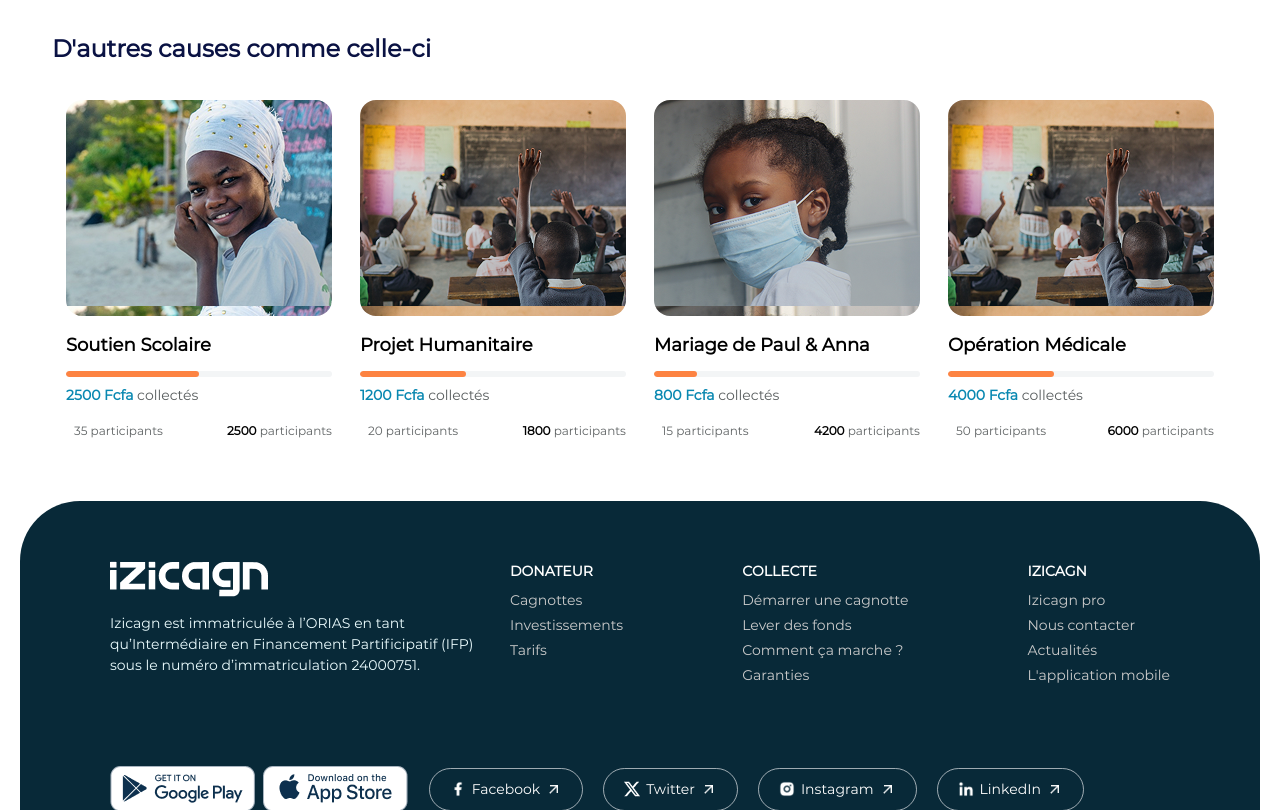
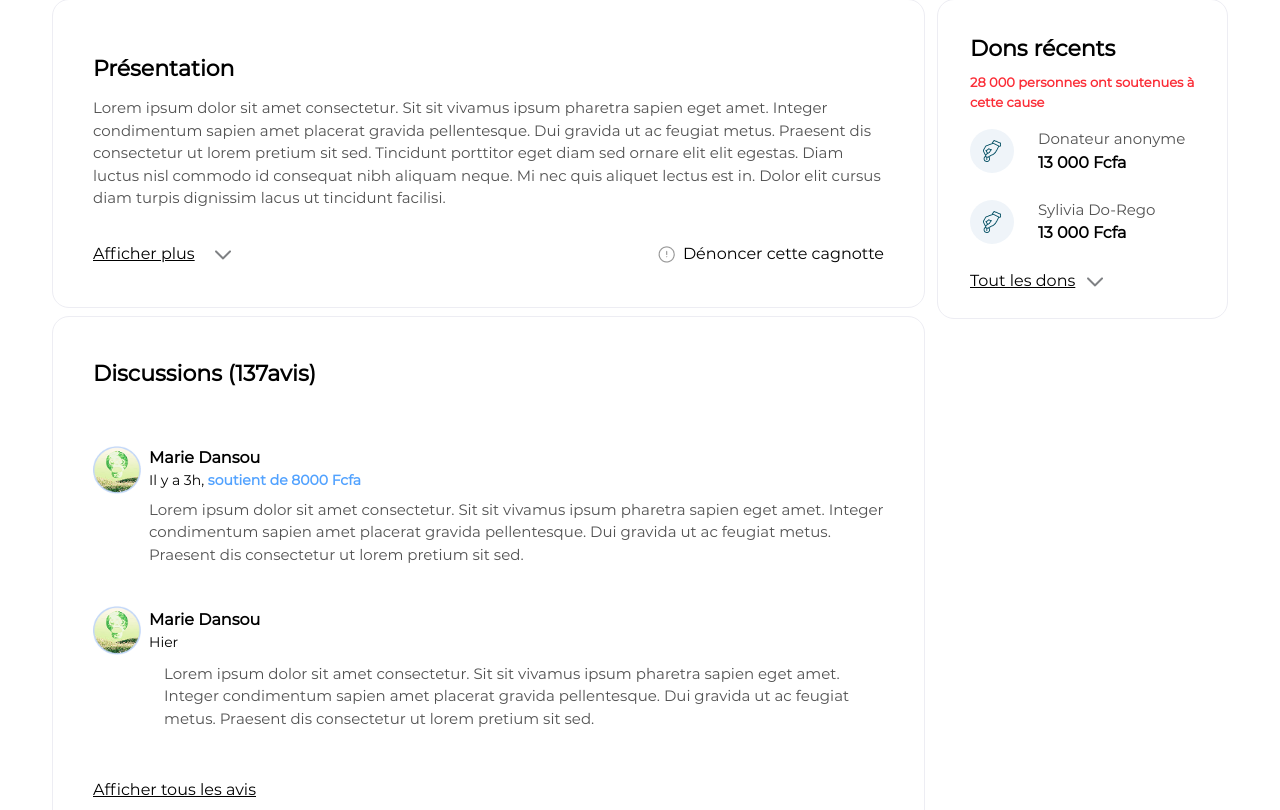
Before and after one commit to NorlanCoder/izicagn-v2, a React (Vite) app: page / in a window 1280 px wide. Shown: the part 830-1640 px from the top of the page. Built offline with nearby package versions, Linux system fonts and the light colour scheme.

Commit message:
DetailsCagnotte complement du code

```diff
--- a/src/pages/DetailsCagnotte.tsx
+++ b/src/pages/DetailsCagnotte.tsx
@@ -10,6 +10,9 @@ import MenuBoard from '../assets/cagnotte/menu-board.png'
 import Footer from '../components/general/footer'
 import UserDeco from '../assets/cagnotte/deco1.png'
 import DonAmmount from '../components/cagnotte/donAmmount'
+import Info from '../assets/cagnotte/info.png'
+import Donation from '../assets/cagnotte/donate.png'
+import Suite from '../assets/cagnotte/ci_chevron-down.png'
 
 const DetailsCagnotte = () => {
 	return (
@@ -117,7 +120,98 @@ const DetailsCagnotte = () => {
 				</div>
 
 				{/* Obed code */}
-				<div></div>
+				<div className='flex flex-col lg:flex-row lg:justify-between lg:gap-y-0 lg:space-x-3 gap-y-2 mb-5'>
+					<div className='flex flex-col space-y-2 xl:w-9/12 lg:w-8/12'>
+						<div className='flex flex-col gap-8 border border-[#EDEDF3] rounded-[17px] p-[40px]'>
+							<div>
+								<h2 className="text-[22px] font-bold my-3">Présentation</h2>
+								<p className='text-[#515151] text-[15px]'>Lorem ipsum dolor sit amet consectetur. Sit sit vivamus ipsum pharetra sapien eget amet.
+									Integer condimentum sapien amet placerat gravida pellentesque. Dui gravida ut ac feugiat
+									metus. Praesent dis consectetur ut lorem pretium sit sed. Tincidunt porttitor eget diam sed
+									ornare elit elit egestas. Diam luctus nisl commodo id consequat nibh aliquam neque. Mi nec
+									quis aliquet lectus est in. Dolor elit cursus diam turpis dignissim lacus ut tincidunt facilisi.
+								</p>
+							</div>
+							<div className='flex items-center justify-between'>
+								<div className='flex items-center gap-4'>
+									<p className=" underline">Afficher plus</p>
+									<a href="#" className=' cursor-pointer'><img src={Suite} alt="" /></a>
+								</div>
+								<div className='flex items-center gap-2'>
+									<a href="#" className=' cursor-pointer'><img src={Info} alt="" /></a>
+									<p>Dénoncer cette cagnotte</p>
+								</div>
+							</div>
+						</div>
+						<div className='border border-[#EDEDF3] rounded-[17px] p-[40px]'>
+							<h2 className='text-[22px] font-bold pb-14'>Discussions (137avis)</h2>
+							<div className='flex flex-col gap-10'>
+								<div className='flex flex-col'>
+									<div className='flex items-start gap-2'>
+										<img src={UserDeco} alt="" className='w-12' />
+										<div className=''>
+											<h3 className='text-[16px] font-bold'>Marie Dansou</h3>
+											<p className=' text-[14px]'>Il y a 3h, <span className=' text-blue-400 font-bold'> soutient de 8000 Fcfa</span></p>
+											<p className=' max-w-4xl pt-2 text-[#515151] text-[15px]'>Lorem ipsum dolor sit amet consectetur. Sit sit vivamus ipsum pharetra sapien
+													eget amet. Integer condimentum sapien amet placerat gravida pellentesque. Dui
+													gravida ut ac feugiat metus. Praesent dis consectetur ut lorem pretium sit sed.
+											</p>
+										</div>
+									</div>
+
+								</div>
+								<div className='flex flex-col'>
+									<div className='flex items-center gap-2'>
+										<img src={UserDeco} alt="" className='w-12' />
+										<div className=''>
+											<h3 className='text-[16px] font-bold'>Marie Dansou</h3>
+											<p className=' text-[14px]'>Hier<span className=' text-blue-400'></span></p>
+										</div>
+									</div>
+									<p className=' max-w-4xl pl-[71px] pt-2 text-[#515151] text-[15px]'>Lorem ipsum dolor sit amet consectetur. Sit sit vivamus ipsum pharetra sapien
+											eget amet. Integer condimentum sapien amet placerat gravida pellentesque. Dui
+											gravida ut ac feugiat metus. Praesent dis consectetur ut lorem pretium sit sed.
+									</p>
+								</div>
+							</div>
+							<div className=' border-b-2 border-[#C2D7F8] py-12'>
+								<a href="" className=' underline'>Afficher tous les avis</a>
+							</div>
+							<div>
+								<p className='py-6 text-[16px] font-bold'>Laisser un avis</p>
+								<input className='border border-[#EDEDF3] rounded-[17px] p-[40px] w-full focus:outline-0 hover:outline-3 hover:outline-[#9FEAFD4D]' placeholder='Texte' type="text" />
+							</div>
+						</div>
+					</div>
+					<div className='flex flex-row space-x-2 self-start xl:w-3/12 lg:w-4/12 w-full'>
+						<div className=' pl-8 w-full border border-[#EDEDF3] rounded-[17px] p-[24px]'>
+							<h2 className='text-[22px] font-bold my-2'>Dons récents</h2>
+							<p className=' text-[13px] font-bold text-red-500'>28 000 personnes ont soutenues à cette cause</p>
+							<div className='flex items-center gap-6 mt-4'>
+								<div className='h-[44px] w-[44px] rounded-full bg-[#EFF4F9] flex flex-row justify-center items-center'>
+									<img src={Donation} alt="" className='' />
+								</div>
+								<div>
+									<p className='text-[#515151] text-[15px]'>Donateur anonyme</p>
+									<p className=' font-extrabold'>13 000 Fcfa</p>
+								</div>
+							</div>
+							<div className='flex items-center gap-6 my-6'>
+								<div className='h-[44px] w-[44px] rounded-full bg-[#EFF4F9] flex flex-row justify-center items-center'>
+									<img src={Donation} alt="" className='' />
+								</div>
+								<div>
+									<p className='text-[#515151] text-[15px]'>Sylivia Do-Rego</p>
+									<p className=' font-extrabold'>13 000 Fcfa</p>
+								</div>
+							</div>
+							<div className='flex gap-2'>
+								<p className=' underline'>Tout les dons</p>
+								<a href="#" className=' cursor-pointer'><img src={Suite} alt="" /></a>
+							</div>
+						</div>
+					</div>
+				</div>
 
 			</section>
 
```
